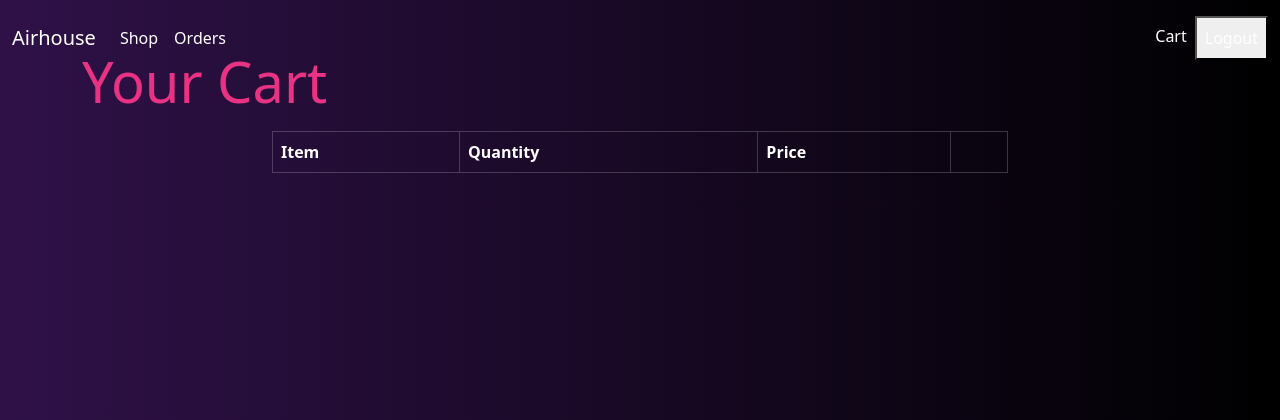
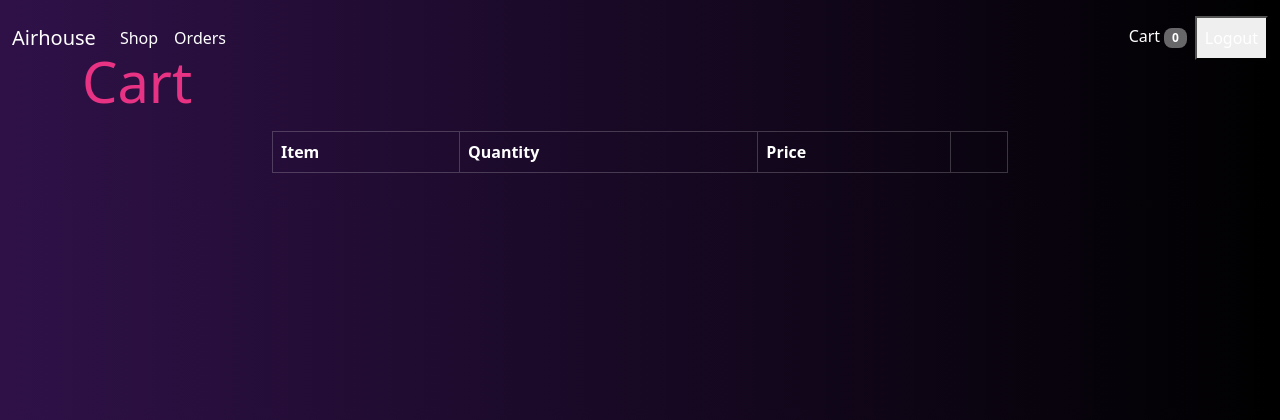
Before and after one commit to leo9uo/Airhouse, a Django app: page /customer/cart/ in a window 1280 px wide. Shown: the top 420 px of the page. Run offline with Django 5.2, Linux system fonts and the light colour scheme; the visitor is signed in with stand-in values (Sample User, id 1); data comes from the database, SQL or seed files in the repository; data that the repository does not hold is empty.

Commit message:
CLIENT: added cart counter to display current number of items in customers cart

```diff
--- a/airhouse_project/settings.py
+++ b/airhouse_project/settings.py
@@ -74,6 +74,7 @@ TEMPLATES = [
                 'django.template.context_processors.request',
                 'django.contrib.auth.context_processors.auth',
                 'django.contrib.messages.context_processors.messages',
+                'client_side.context_processors.cart_count',
             ],
         },
     },
--- /dev/null
+++ b/client_side/context_processors.py
@@ -0,0 +1,8 @@
+from .models import Cart
+
+def cart_count(request):
+    cart_count = 0
+    if request.user.is_authenticated:
+        user_cart = Cart.objects.get_or_create(user=request.user)[0]
+        cart_count = user_cart.cart_items.count()
+    return {'cart_count': cart_count}
--- a/client_side/templates/client/avail_inv_list.html
+++ b/client_side/templates/client/avail_inv_list.html
@@ -41,7 +41,7 @@
                             <td>
                                 <form action="{% url 'customer:add-to-cart' inventory_item.id %}" method="POST">
                                     {% csrf_token %}
-                                    <button type="submit" class="btn btn-success">+</button>
+                                    <button class="add-to-cart-btn" data-item-id="{{ item.id }}">+</button>
                                 </form>
                             </td>
                         </tr>
--- a/client_side/templates/client/cart.html
+++ b/client_side/templates/client/cart.html
@@ -2,7 +2,7 @@
 
 {% block content %}
 <div class="container mt-4">
-    <h1 class="display-4 fw-light text-primary">Your Cart</h1>
+    <h1 class="display-4 fw-light text-primary">Cart</h1>
     <div class="row justify-content-center">
         <div class="col-lg-8 mx-auto">
             <div class="table-responsive">
--- a/client_side/templates/client/navigation.html
+++ b/client_side/templates/client/navigation.html
@@ -21,7 +21,7 @@
         <div class="collapse navbar-collapse justify-content-end" id="navbarNav">
             <ul class="navbar-nav">
                 <li class="nav-item">
-                    <a class="nav-link {% if request.resolver_match.url_name == 'inventory_list' %}active{% endif %}" aria-current="page" href="{% url 'customer:cart' %}" style="color: white;">Cart</a>
+                    <a class="nav-link {% if request.resolver_match.url_name == 'inventory_list' %}active{% endif %}" aria-current="page" href="{% url 'customer:cart' %}" style="color: white;">Cart <span class="badge bg-secondary">{{ cart_count }}</span></a>
                 </li>
                 <li class="nav-item">
                     {% if user.is_authenticated %}
```
